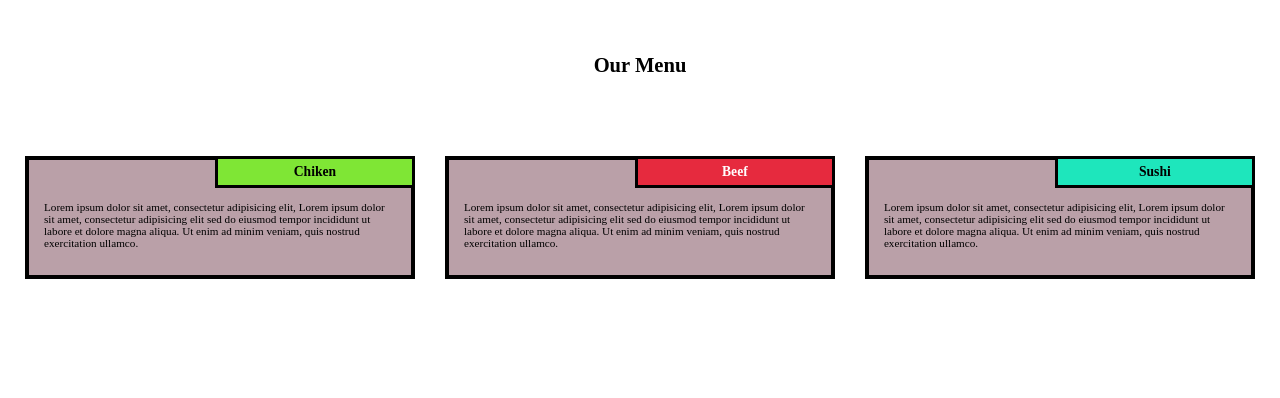
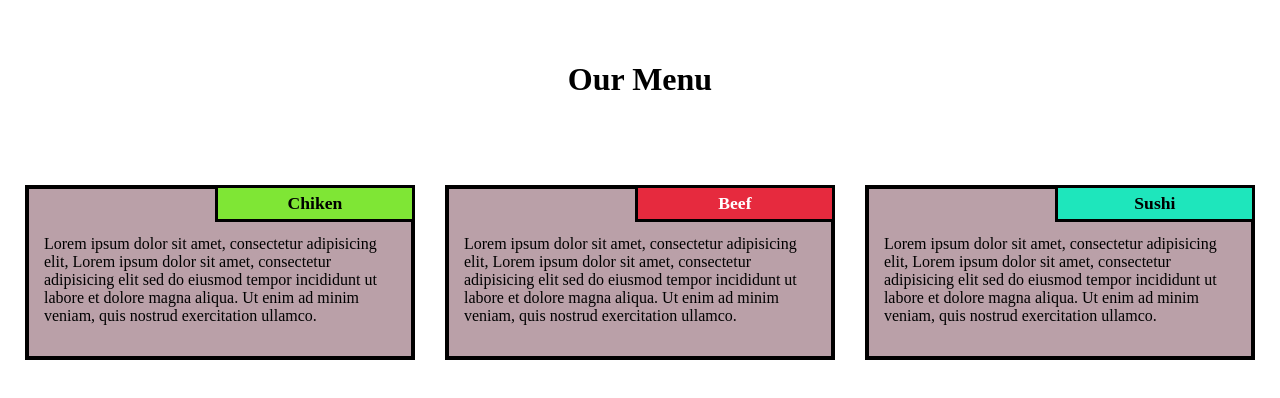
Before and after one commit to Dpajs/Dpajs, a plain HTML site: page module2-solution/index.html in a window 1280 px wide. Drawn offline with Linux system fonts and the light colour scheme.

Commit message:
removed font changes

```diff
--- a/module2-solution/css/master.css
+++ b/module2-solution/css/master.css
@@ -1,6 +1,5 @@
 *{
   box-sizing: border-box;
-  font-size: 95%;
 }
 html, body{
   margin: 0;
@@ -9,7 +8,6 @@ html, body{
 
 h1{
   padding: 40px;
-  font-size: 1.5em;
 }
 .center{
   text-align: center;
```
